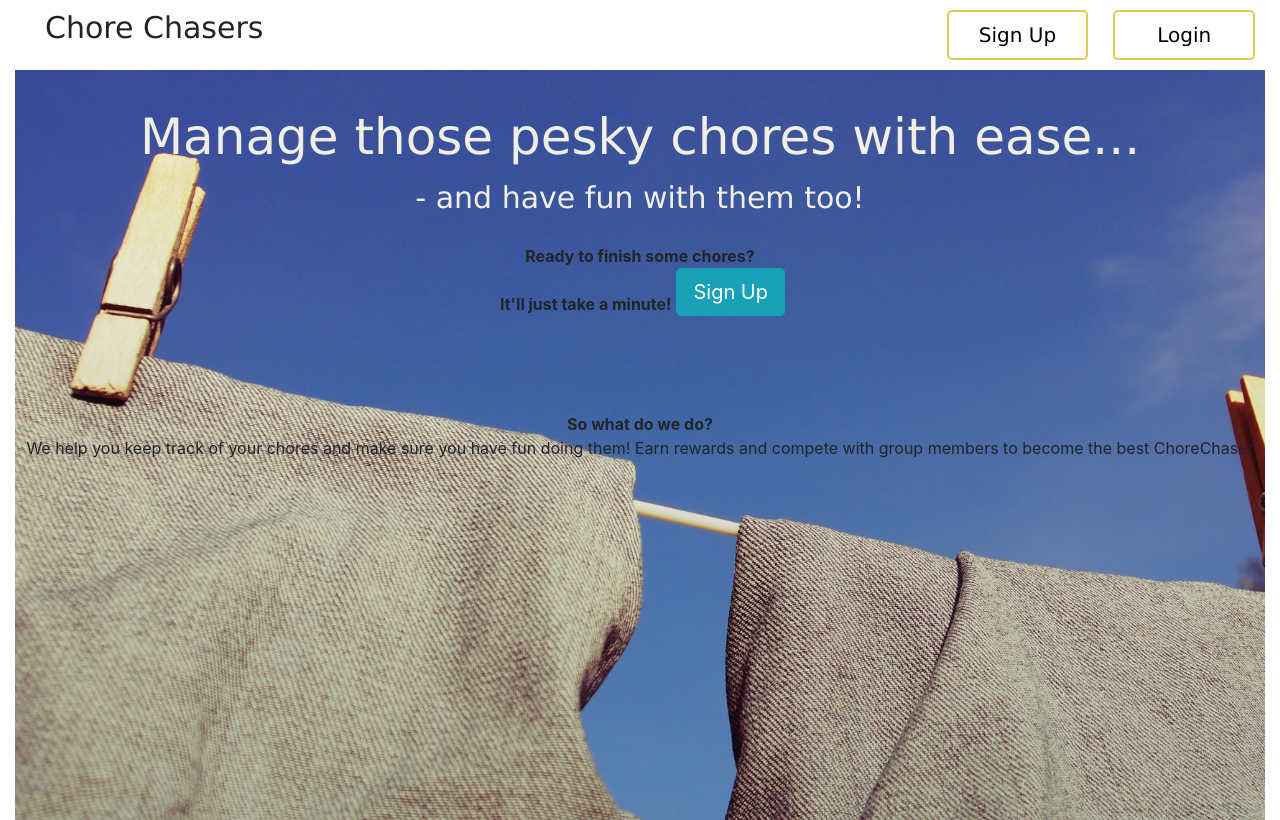
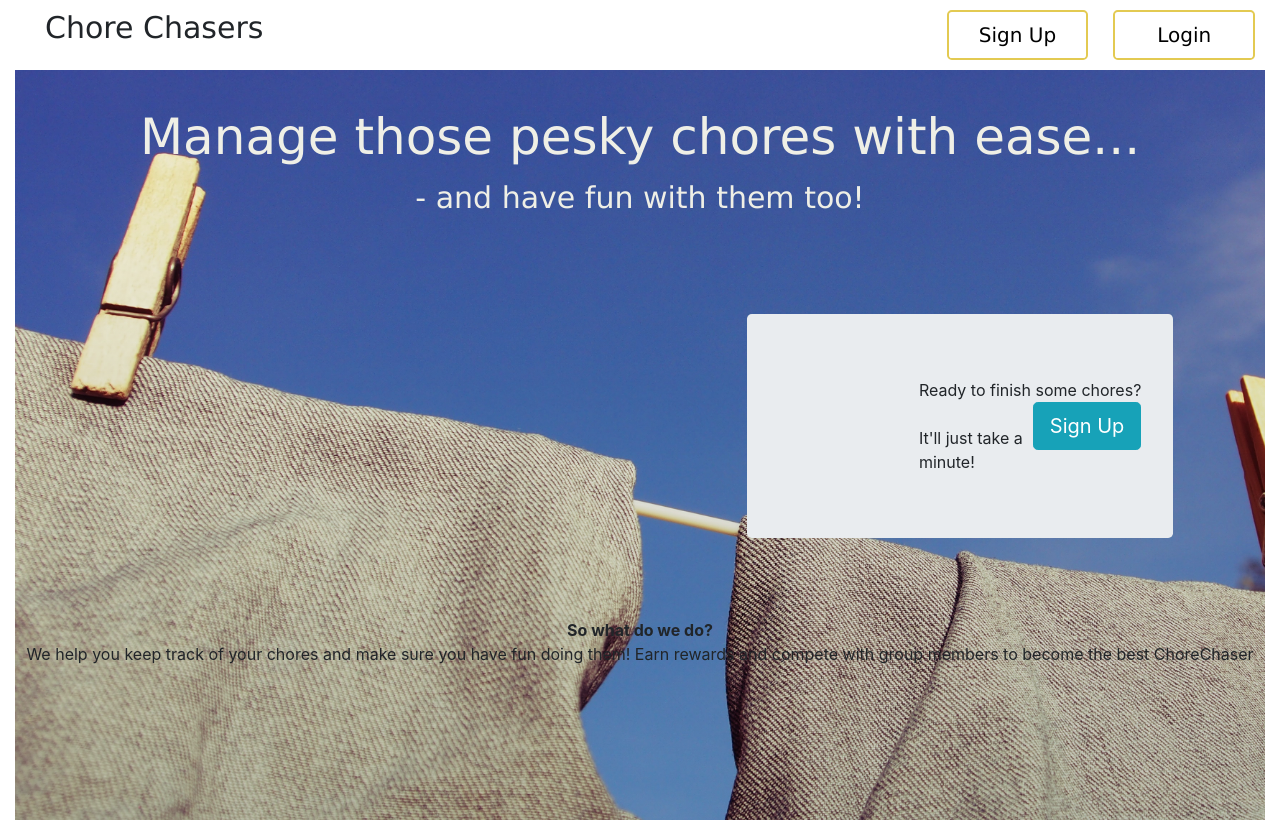
Before and after one commit to BrennanBeeler/CS5340_ChoreChasers, a React (Create React App) app: page / in a window 1280 px wide. Built offline with nearby package versions, Linux system fonts and the light colour scheme.

Commit message:
working on jumbotron css for landing page

```diff
--- a/src/components/home/home.css
+++ b/src/components/home/home.css
@@ -97,6 +97,7 @@
     opacity: 1.0;
     animation: fadeIn ease 3s;
     -webkit-animation: fadeIn ease 4s;
+    margin-bottom: 70px;
 }
 
 @keyframes fadeIn {
@@ -123,3 +124,7 @@
     0% {opacity:0;}
     100% {opacity:1;}
 }
+
+.sign-up-jumbotron {
+    float: right;
+}
--- a/src/components/home/home.js
+++ b/src/components/home/home.js
@@ -106,7 +106,7 @@ const Home = () => {
                 </div>
             </div>
 
-            <div class="body-background">
+            <div class="body-background position-relative">
             <blockquote id="intro1">
                 Manage those pesky chores with ease... <br/>
             </blockquote>
@@ -124,8 +124,10 @@ const Home = () => {
 
 
                 {/*TODO: look into jumbotron from boostrap*/}
-                <div className="col-3 font-weight-bold text-center mx-auto align-self-center pb-5">
-                    Ready to finish some chores?
+                {/*<div className="col-3 font-weight-bold text-center mx-auto align-self-center pb-5">*/}
+                <div className="jumbotron col-lg-4 col-md-6 col-sm-6 col-xs-6 offset-7 float-md-right ">
+                    <div class="sign-up-jumbotron">
+                Ready to finish some chores?
 
                     <br/>
 
@@ -136,6 +138,7 @@ const Home = () => {
                     <br/>
 
                     It'll just take a minute!
+                    </div>
                 </div>
             </div>
 
```
